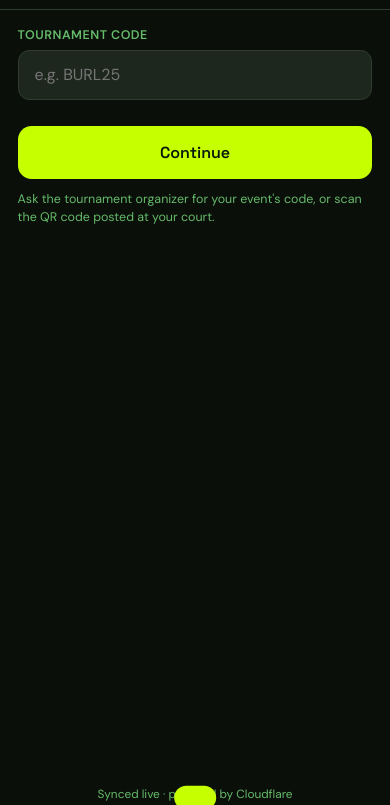
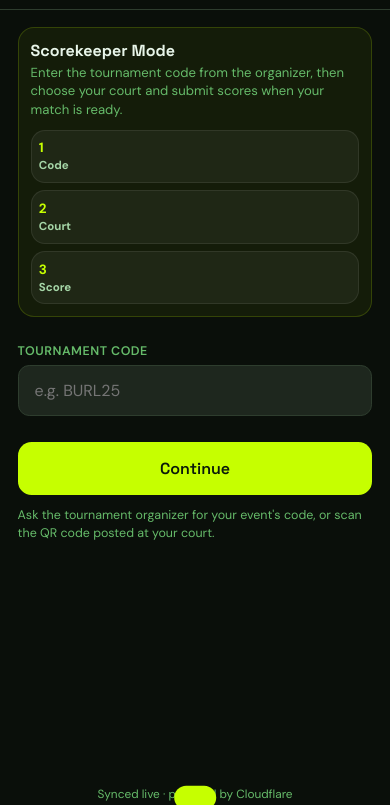
Before and after one commit to coachjohnpickleball-hue/Pickleball-Pro, a website: page mobile-sync-worker/src/mobile.html in a window 390 px wide. Shown: the part 39-844 px from the top of the page. Drawn offline with Linux system fonts and the light colour scheme.

Commit message:
Polish mobile sync scorekeeper UI V39P

```diff
--- a/mobile-sync-worker/src/mobile.html
+++ b/mobile-sync-worker/src/mobile.html
@@ -379,6 +379,85 @@ html.pb-ms-polish-v1 .court-tile .claimed-by {
 }
 
 </style>
+
+<style id="pb-mobile-sync-ui-polish-v39p-style">
+/* PB_MOBILE_SYNC_UI_POLISH_V39P */
+/* Static mobile UI polish only. No API, no Durable Object, no scoring logic changes. */
+
+.pb-mobile-polish-card-v39p {
+  border: 1px solid rgba(198,255,0,.18);
+  background: rgba(198,255,0,.055);
+  border-radius: 18px;
+  padding: .8rem .9rem;
+  margin-bottom: .85rem;
+}
+
+.pb-mobile-polish-title-v39p {
+  font-family: 'Space Grotesk', sans-serif;
+  font-weight: 800;
+  color: var(--txt);
+  font-size: 1rem;
+  margin-bottom: .18rem;
+}
+
+.pb-mobile-polish-note-v39p {
+  color: var(--txt3);
+  font-size: .82rem;
+  line-height: 1.4;
+}
+
+.pb-mobile-polish-steps-v39p {
+  display: grid;
+  grid-template-columns: repeat(3, minmax(0, 1fr));
+  gap: .45rem;
+  margin-top: .65rem;
+}
+
+.pb-mobile-polish-step-v39p {
+  background: rgba(255,255,255,.05);
+  border: 1px solid rgba(255,255,255,.08);
+  border-radius: 14px;
+  padding: .55rem .45rem;
+  text-align: center;
+  font-size: .72rem;
+  color: var(--txt2);
+  font-weight: 700;
+}
+
+.pb-mobile-polish-step-v39p strong {
+  display: block;
+  color: var(--lime);
+  font-size: .84rem;
+  margin-bottom: .12rem;
+}
+
+.pb-mobile-polish-helper-v39p {
+  font-size: .78rem;
+  color: var(--txt3);
+  line-height: 1.4;
+  margin-top: .5rem;
+}
+
+.pb-mobile-polish-helper-v39p strong {
+  color: var(--txt2);
+}
+
+@media (max-width: 430px) {
+  .pb-mobile-polish-card-v39p {
+    padding: .75rem;
+    border-radius: 16px;
+  }
+
+  .pb-mobile-polish-steps-v39p {
+    grid-template-columns: 1fr;
+  }
+
+  .pb-mobile-polish-step-v39p {
+    text-align: left;
+  }
+}
+</style>
+
 </head>
 <body>
 
@@ -416,6 +495,21 @@ html.pb-ms-polish-v1 .court-tile .claimed-by {
 
   <!-- ════════ SCREEN 1: Enter tournament code ════════ -->
   <section class="screen active" id="screen-code">
+
+  <!-- PB_MOBILE_SYNC_UI_POLISH_V39P:code -->
+  <div class="pb-mobile-polish-card-v39p">
+    <div class="pb-mobile-polish-title-v39p">Scorekeeper Mode</div>
+    <div class="pb-mobile-polish-note-v39p">
+      Enter the tournament code from the organizer, then choose your court and submit scores when your match is ready.
+    </div>
+    <div class="pb-mobile-polish-steps-v39p">
+      <div class="pb-mobile-polish-step-v39p"><strong>1</strong>Code</div>
+      <div class="pb-mobile-polish-step-v39p"><strong>2</strong>Court</div>
+      <div class="pb-mobile-polish-step-v39p"><strong>3</strong>Score</div>
+    </div>
+  </div>
+  <!-- /PB_MOBILE_SYNC_UI_POLISH_V39P -->
+
     <div>
       <span class="field-label">Tournament code</span>
       <input type="text" id="code-input" placeholder="e.g. BURL25" autocapitalize="characters" autocomplete="off" maxlength="32">
@@ -427,6 +521,16 @@ html.pb-ms-polish-v1 .court-tile .claimed-by {
 
   <!-- ════════ SCREEN 2: Pick your court ════════ -->
   <section class="screen" id="screen-court">
+
+  <!-- PB_MOBILE_SYNC_UI_POLISH_V39P:court -->
+  <div class="pb-mobile-polish-card-v39p">
+    <div class="pb-mobile-polish-title-v39p">Choose your court</div>
+    <div class="pb-mobile-polish-note-v39p">
+      Pick the court you are scoring for. If a court is already claimed, choose your assigned court or ask the organizer.
+    </div>
+  </div>
+  <!-- /PB_MOBILE_SYNC_UI_POLISH_V39P -->
+
     <!-- Always-visible round banner — shown above name/court regardless of
          whether this phone is locked to one court or showing the full grid. -->
     <div id="court-screen-round-banner" style="text-align:center;font-family:'Space Grotesk',sans-serif;font-weight:700;font-size:1rem;color:var(--ball);background:rgba(249,168,37,0.1);border:1px solid rgba(249,168,37,0.35);border-radius:0.7rem;padding:0.55rem;display:none">
@@ -520,6 +624,13 @@ html.pb-ms-polish-v1 .court-tile .claimed-by {
     </div>
 
     <button class="btn btn-primary btn-block" id="submit-score-btn">Submit Score</button>
+
+    <!-- PB_MOBILE_SYNC_UI_POLISH_V39P:score -->
+    <div class="pb-mobile-polish-helper-v39p">
+      <strong>Tip:</strong> Double-check both team names before submitting. Scores sync back to the organizer automatically.
+    </div>
+    <!-- /PB_MOBILE_SYNC_UI_POLISH_V39P -->
+
     <div class="error-text" id="score-error"></div>
     <button class="btn btn-secondary btn-block" id="change-court-btn-2">↺ Switch court / name</button>
   </section>
```
